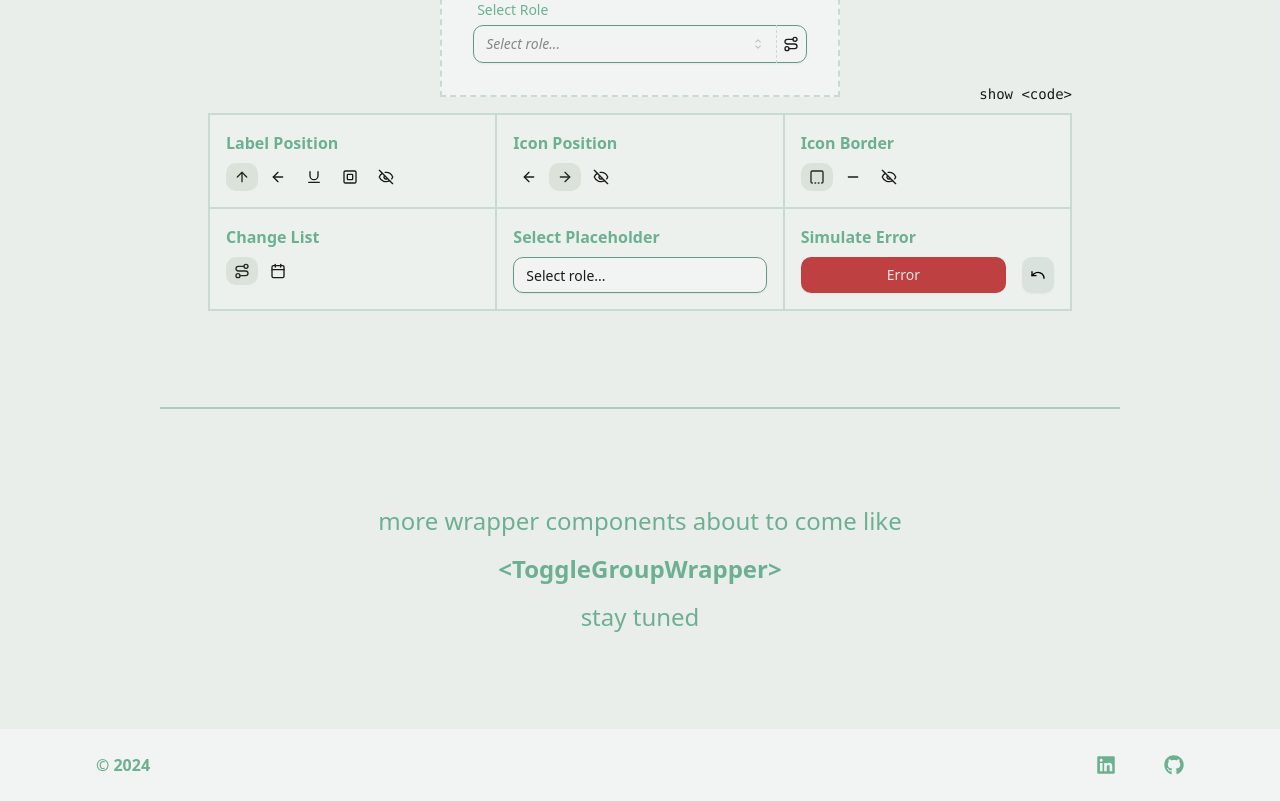
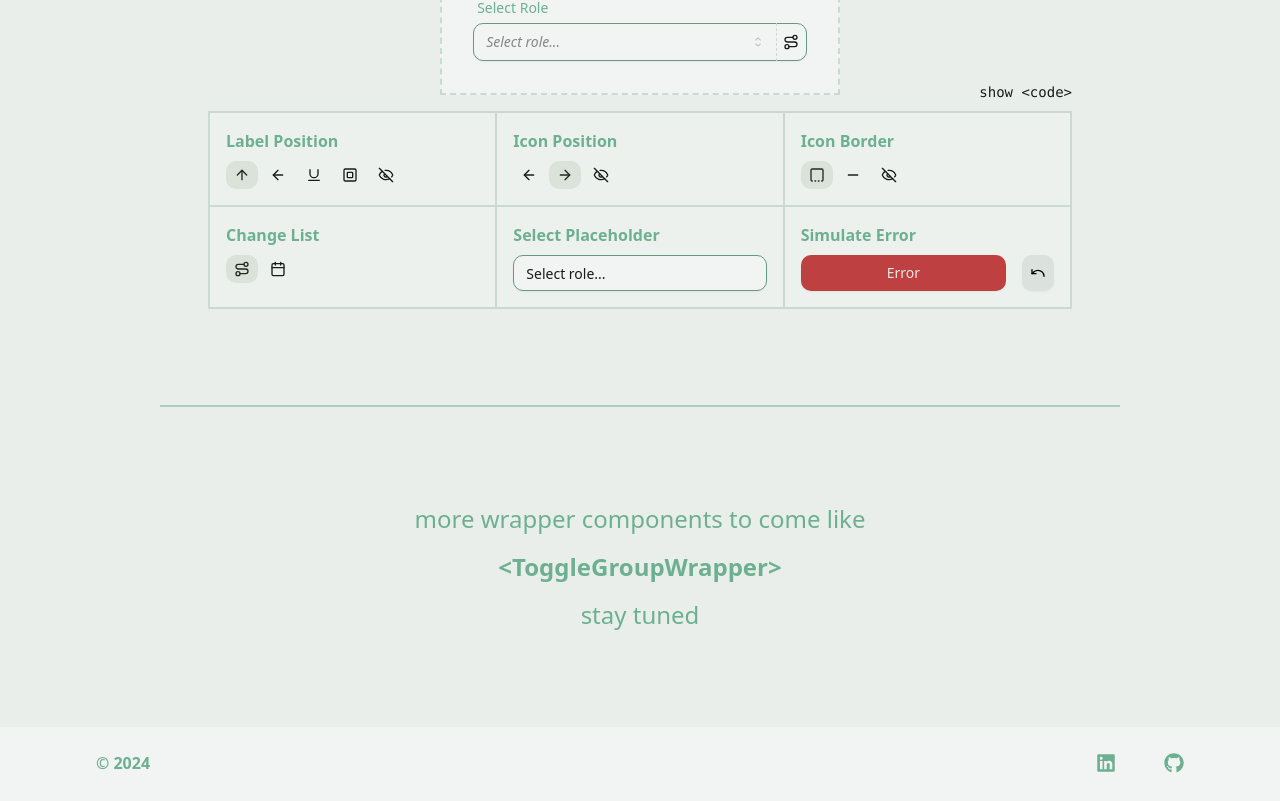
Before and after one commit to TomEsDE/shadcn-form-fields, a Next.js app: page / in a window 1280 px wide. Shown: the part 3557-4358 px from the top of the page. Built offline with nearby package versions, Linux system fonts and the light colour scheme.

Commit message:
adjustments

```diff
--- a/app/components/playground-combobox.tsx
+++ b/app/components/playground-combobox.tsx
@@ -69,7 +69,7 @@ export default function PlaygroundCombobox() {
   const [attrKey, setAttrKey] = useState<TAttrKey>('countryA');
   const [listVariant, setListVariant] = useState<TListVariant>('countries');
   const [label, setLabel] = useState('Select Country');
-  const [labelPosition, setLabelPosition] = useState<TLabelVariant>('top');
+  const [labelPosition, setLabelPosition] = useState<TLabelVariant>('inside');
   const [searchPlaceholder, setSearchPlaceholder] =
     useState('Search country...');
   const [emptyResultText, setEmptyResultText] = useState('No country found.');
--- a/app/components/playground.tsx
+++ b/app/components/playground.tsx
@@ -32,8 +32,8 @@ export default function Playground() {
         <PlaygroundSelect />
       </div>
       <Separator className="w-10/12 mx-auto h-0.5 bg-primary/50" />
-      <div className="flex flex-col gap-4 text-center text-primary text-2xl">
-        more wrapper components about to come like
+      <div className="flex flex-col gap-4 text-center text-primary text-2xl [text-wrap:balance]">
+        more wrapper components to come like
         <strong>{'<ToggleGroupWrapper>'}</strong>
         stay tuned
       </div>
```
